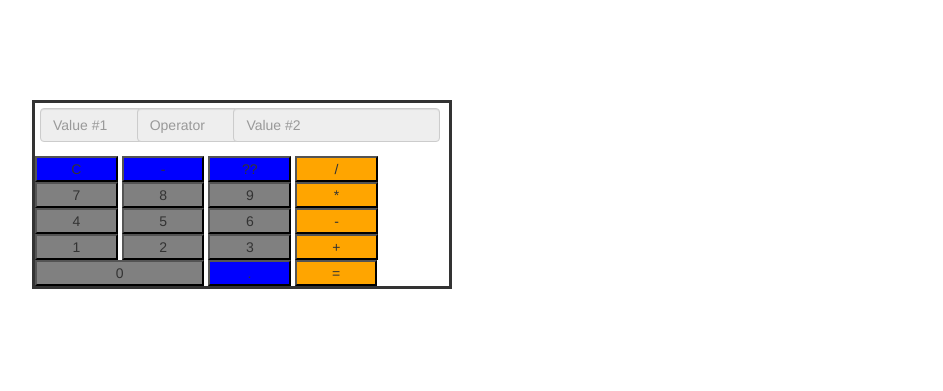
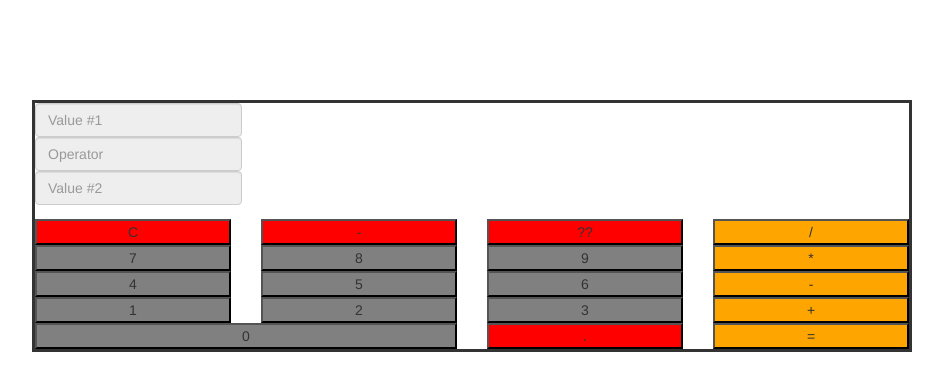
Before and after one commit to Micahsatx/Codeup-Web-Exercises, a PHP site: page /calculator.html in a window 1280 px wide. Shown: the top 391 px of the page, without its empty margins (268-1211 px from the left). Run offline with PHP 8.4, Linux system fonts and the light colour scheme.

Commit message:
adding in some bootstrap and css style...

```diff
--- a/public/calculator.html
+++ b/public/calculator.html
@@ -6,7 +6,8 @@
 </head>
 <body>
 <div class = "calculator">
-    <form class="form-inline">
+    <div class="row">
+        <form class="form-inline col-xs-3">
             <div class="form-group">
                 <input id="firstInt" class="form-control" name="firstInt" type="text" placeholder="Value #1" readonly>
             </div>
@@ -17,37 +18,76 @@
                 <input id="secondInt" class="form-control" name="secondInt" type="text" placeholder="Value #2" readonly>
             </div>
         </form>
+    </div>
 
+        <div class="clickers">
+            <div class="row">
+                <div class="col-xs-3">
+                    <button class="btn-block function" id="btnClear">C</button>
+                </div>
+                <div class="col-xs-3">
+                    <button class="btn-block function" id="btnNegative">-</button>
+                </div>
+                <div class="col-xs-3">
+                    <button class="btn-block function" id="fakeButton">??</button>
+                </div>
+                <div class="col-xs-3">
+                    <button class="btn-block operator" id="btnDivide">/</button>
+                </div>
 
-        <div class="buttons">
-            <div class = "row2">
-                <button class="function"id="btnClear">C</button>
-                <button class="function"id="btnNegative">-</button>
-                <button class="function"id="fakeButton">??</button>
-                <button class="operator" id="btnDivide">/</button>
             </div>
-            <div class = "row3">
-                <button class="numbers" id="btn7">7</button>
-                <button class="numbers" id="btn8">8</button>
-                <button class="numbers" id="btn9">9</button>
-                <button class="operator" id="btnMultiply">*</button>
+            <div class = "row">
+                <div class="col-xs-3">
+                    <button class="btn-block numbers" id="btn7">7</button>
                 </div>
-            <div class= "row4">
-                <button class="numbers" id="btn4">4</button>
-                <button class="numbers" id="btn5">5</button>
-                <button class="numbers" id="btn6">6</button>
-                <button class="operator" id="btnMinus">-</button>
+                <div class="col-xs-3">
+                    <button class="btn-block numbers" id="btn8">8</button>
                 </div>
-            <div class= "row5">
-                <button class="numbers" id="btn1">1</button>
-                <button class="numbers" id="btn2">2</button>
-                <button class="numbers" id="btn3">3</button>
-                <button class="operator" id="btnPlus">+</button>
+                <div class="col-xs-3">
+                    <button class="btn-block numbers" id="btn9">9</button>
                 </div>
-            <div class= "row6">
-            <button class="zero" id="btn0">0</button>
-            <button class="function"id="btnDecimal">.</button>
-            <button class="operator" id="btnEqual">=</button>
+                <div class="col-xs-3">
+                    <button class="btn-block operator" id="btnMultiply">*</button>
+                </div>
+            </div>
+            <div class= "row">
+                <div class="col-xs-3">
+                    <button class="btn-block numbers" id="btn4">4</button>
+                </div>
+                <div class="col-xs-3">
+                    <button class="btn-block numbers" id="btn5">5</button>
+                </div>
+                <div class="col-xs-3">
+                    <button class="btn-block numbers" id="btn6">6</button>
+                </div>
+                <div class="col-xs-3">
+                    <button class="btn-block operator" id="btnMinus">-</button>
+                </div>
+            </div>
+            <div class= "row">
+                <div class="col-xs-3">
+                    <button class="btn-block numbers" id="btn1">1</button>
+                </div>
+                <div class="col-xs-3">
+                    <button class="btn-block numbers" id="btn2">2</button>
+                </div>
+                <div class="col-xs-3">
+                    <button class="btn-block numbers" id="btn3">3</button>
+                </div>
+                <div class="col-xs-3">
+                    <button class="btn-block operator" id="btnPlus">+</button>
+                </div>
+            </div>
+            <div class= "row">
+                <div class="col-xs-6">
+                    <button class="btn-block zero" id="btn0">0</button>
+                </div>
+                <div class="col-xs-3">
+                    <button class="btn-block function"id="btnDecimal">.</button>
+                </div>
+                <div class="col-xs-3">
+                    <button class="btn-block operator" id="btnEqual">=</button>
+                </div>
             </div>
     </div>
 
--- a/public/css/calculator.css
+++ b/public/css/calculator.css
@@ -1,7 +1,7 @@
 .calculator {
     border: solid 3px;
     height: auto;
-    width: 30em;
+    /*width: 30em;*/
     margin: 100px;
     margin-left: 300px
 
@@ -9,26 +9,28 @@
 }
 
 .numbers {
-    width: 20%;
+    /*width: 25%;*/
     position:relative;
     background-color: grey;
 }
 .operator {
-    width:20%;
+    /*width: 25%;*/
     position:relative;
     background-color: orange;
 }
 .function{
-    width: 20%;
+    /*width: 25%;*/
     position:relative;
-    background-color: blue;
+    background-color: red;
 }
-.form-group{
-    width: 20%;
-    margin:5px;
-}
+
 .zero{
-    width:40.85%;
+    /*width:40.85%;*/
     background-color: grey;
     position:relative;
 }
+
+.clickers {
+    margin: 0;
+    border: 0;
+}
```
Lines whose indentation alone changed are shown as unchanged.
